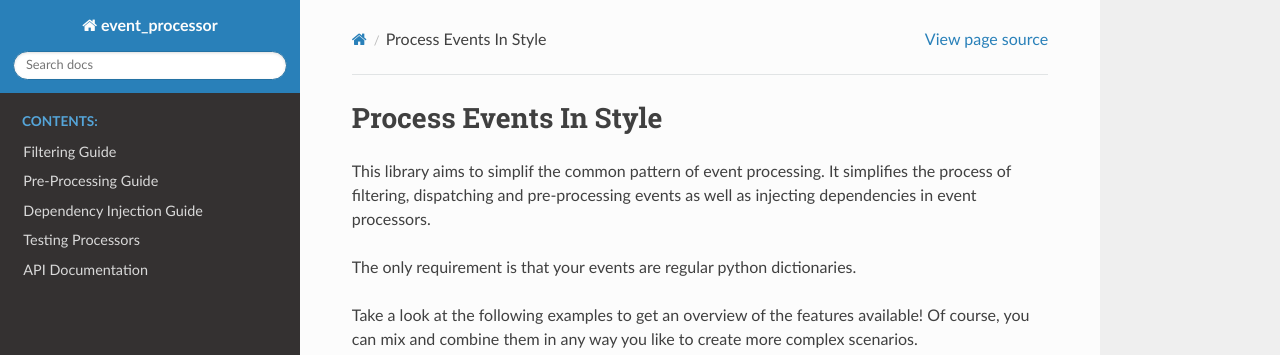
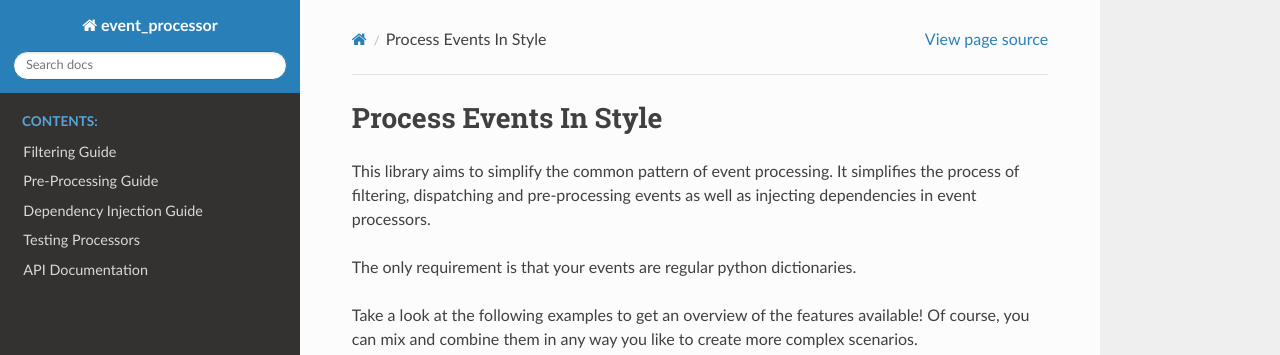
Before and after one commit to marier-nico/event-processor, a Sphinx documentation site: the page built from docs/index.rst, in a window 1280 px wide and 900 px high. Shown: the top 355 px of the window. Built offline with Sphinx 7.4.7 and the Read the Docs theme 2.0.0, drawn with Linux system fonts in a browser that asks for light colours; the version number could not be read and is left out.

Commit message:
Also fix some typos

```diff
--- a/README.rst
+++ b/README.rst
@@ -5,7 +5,7 @@ Process Events In Style
 .. image:: https://img.shields.io/github/languages/code-size/marier-nico/event-processor
 .. image:: https://img.shields.io/codecov/c/github/marier-nico/event-processor?token=RELUVFBJHX
 
-event-processor is a library that aims to simplif the common pattern of event processing. It simplifies the process of
+event-processor is a library that aims to simplify the common pattern of event processing. It simplifies the process of
 filtering, dispatching and pre-processing events as well as injecting dependencies in event processors.
 
 The only requirement is that your events are regular python dictionaries.
--- a/docs/index.rst
+++ b/docs/index.rst
@@ -1,7 +1,7 @@
 Process Events In Style
 =======================
 
-This library aims to simplif the common pattern of event processing. It simplifies the process of filtering,
+This library aims to simplify the common pattern of event processing. It simplifies the process of filtering,
 dispatching and pre-processing events as well as injecting dependencies in event processors.
 
 The only requirement is that your events are regular python dictionaries.
```
